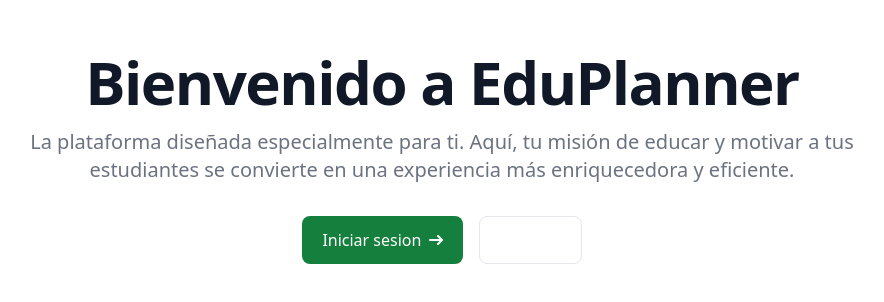
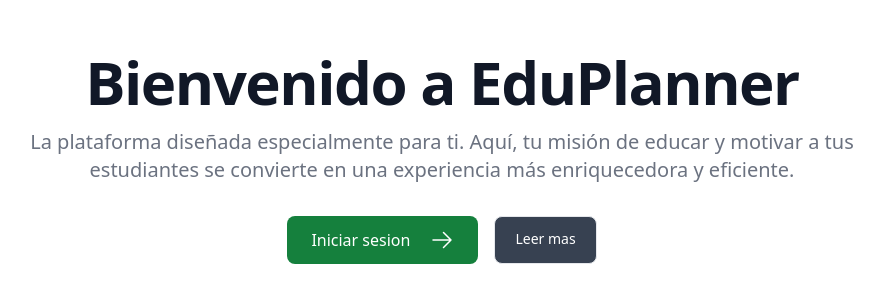
Before and after one commit to Abraham24Delgado/Planeaciones, a Next.js app: page / in a window 1280 px wide. Shown: the part 242-544 px from the top of the page, without its empty margins (198-1082 px from the left). Built offline with nearby package versions, Linux system fonts and the light colour scheme.

Commit message:
Button Login

```diff
--- a/app/page.tsx
+++ b/app/page.tsx
@@ -1,3 +1,5 @@
+import Link from "next/link";
+import { ArrowRightIcon } from "@heroicons/react/24/outline";
 export default function Page(){
     return (
             <section className="bg-white dark:bg-green-100 h-screen content-center">
@@ -5,13 +7,14 @@ export default function Page(){
                     <h1 className="mb-4 text-4xl font-extrabold tracking-tight leading-none text-gray-900 md:text-5xl lg:text-6xl dark:text-green-600">Bienvenido a EduPlanner</h1>
                     <p className="mb-8 text-lg font-normal text-gray-500 lg:text-xl sm:px-16 lg:px-48 dark:text-gray-800">La plataforma diseñada especialmente para ti. Aquí, tu misión de educar y motivar a tus estudiantes se convierte en una experiencia más enriquecedora y eficiente.</p>
                     <div className="flex flex-col space-y-4 sm:flex-row sm:justify-center sm:space-y-0">
-                        <a href="#" className="inline-flex justify-center items-center py-3 px-5 text-base font-medium text-center text-white rounded-lg bg-green-700 hover:bg-green-800 focus:ring-4 focus:ring-blue-300 dark:focus:ring-blue-900">
-                            Iniciar sesion
-                            <svg className="w-3.5 h-3.5 ms-2 rtl:rotate-180" aria-hidden="true" xmlns="http://www.w3.org/2000/svg" fill="none" viewBox="0 0 14 10">
-                                <path stroke="currentColor" strokeLinecap="round" strokeLinejoin="round" strokeWidth="2" d="M1 5h12m0 0L9 1m4 4L9 9"/>
-                            </svg>
-                        </a>
-                        <a href="#" className="py-3 px-5 sm:ms-4 text-sm font-medium text-white focus:outline-none bg-white rounded-lg border border-gray-200 hover:bg-gray-100 hover:text-white focus:z-10 focus:ring-4 focus:ring-gray-100 dark:focus:ring-gray-700 dark:bg-gray-700 dark:text-white dark:hover:text-white dark:hover:bg-gray-800">
+                    <Link
+                        href="/login"
+                        className="flex items-center gap-5 self-start rounded-lg bg-green-700 hover:bg-green-800 px-6 py-3 text-sm font-medium text-white transition-colors hover:bg-secondary-700 md:text-base"
+                    >
+                        <span>Iniciar sesion</span> <ArrowRightIcon className="w-5 md:w-6" />
+                    </Link>
+
+                        <a href="#" className="py-3 px-5 sm:ms-4 text-sm font-medium text-white focus:outline-none bg-gray-700 rounded-lg border border-gray-200 hover:bg-gray-100 hover:text-white focus:z-10 focus:ring-4 focus:ring-gray-100 dark:focus:ring-gray-700 dark:bg-gray-700 dark:text-white dark:hover:text-white dark:hover:bg-gray-800">
                             Leer mas
                         </a>
                     </div>
```
